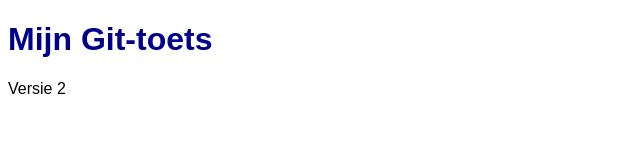
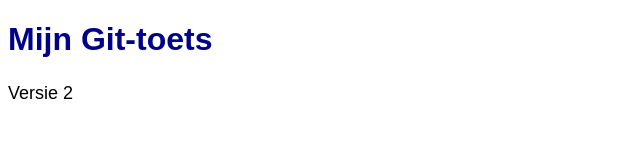
Before and after one commit to milanotokolo/git-toets-milan-vanderhaegen, a plain HTML site: page index.html in a window 1280 px wide. Shown: the full height of the page, 0-640 px from the left. Drawn offline with Linux system fonts and the light colour scheme.

Commit message:
Opmaak uitgebreid

```diff
--- a/css/style.css
+++ b/css/style.css
@@ -5,3 +5,8 @@
 h1 {
     color: darkblue;
 }
+
+p {
+font-size: 18px;
+line-height: 1.5;
+}
```
